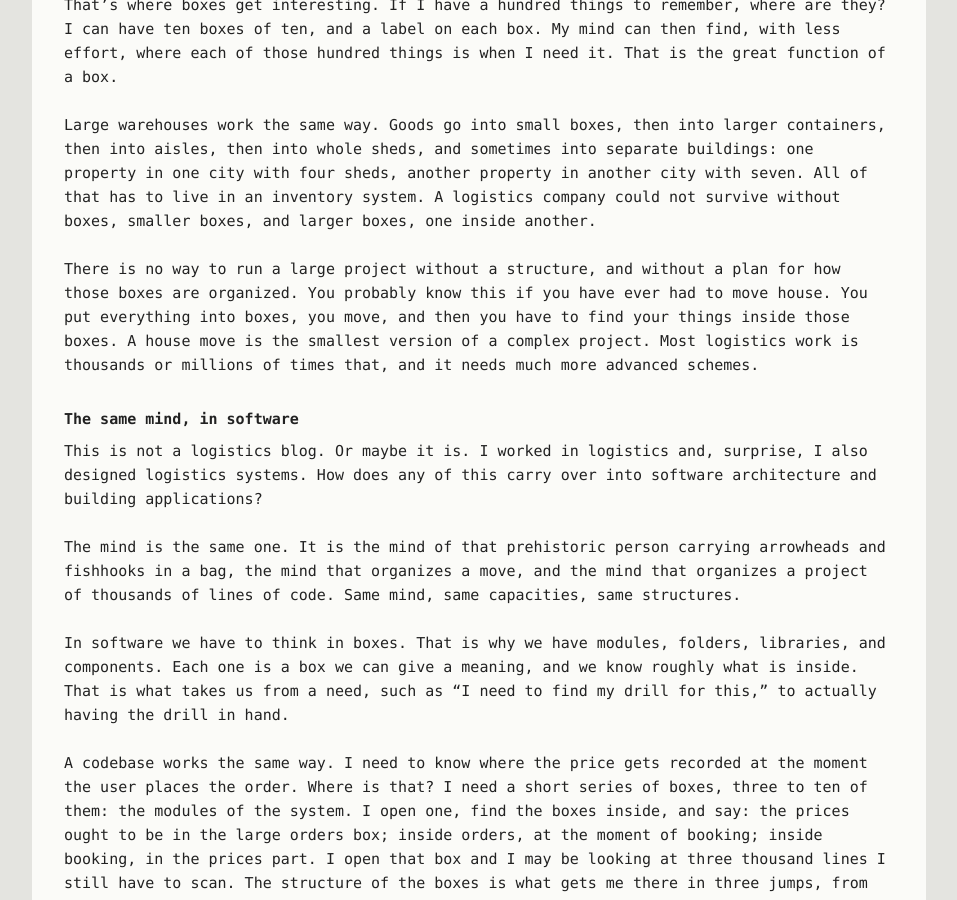
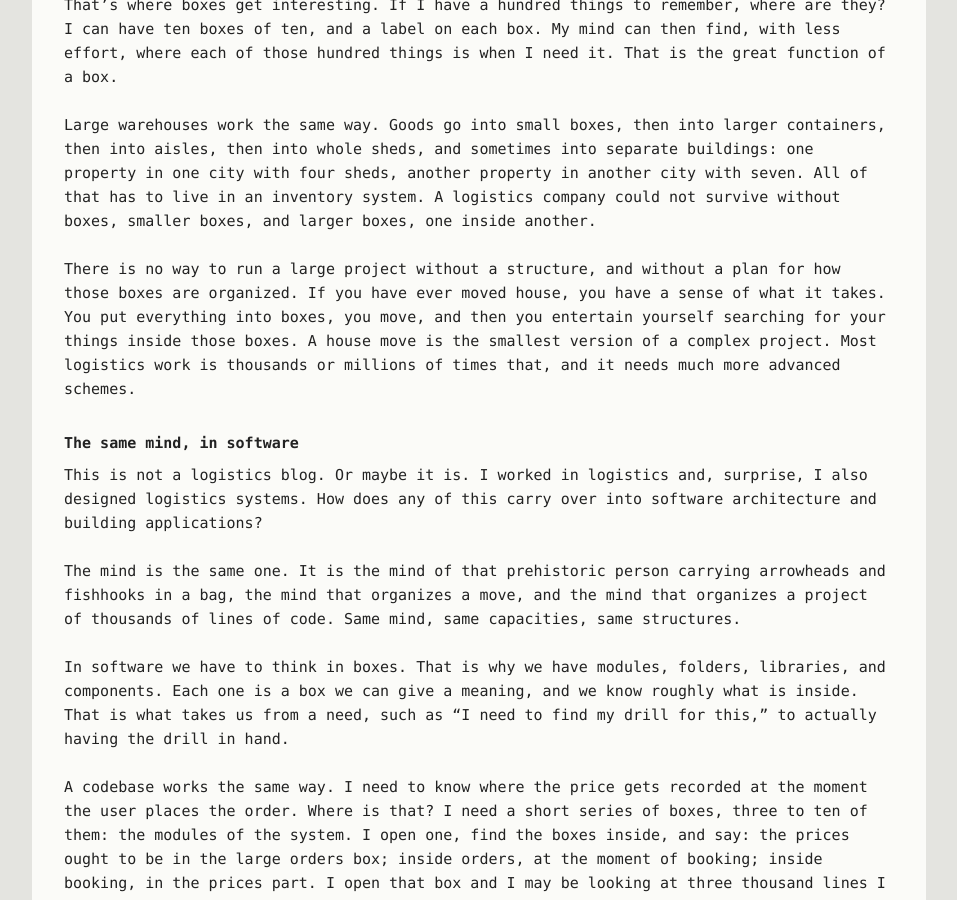
Before and after one commit to the-guish/the-dog-ate-my-typewriter, a Jekyll site: the page built from _posts/2026-11-01-my-dear-box.md, in a window 1280 px wide and 900 px high, scrolled down 734 px. Shown: the whole window, without its empty margins (161-1118 px from the left). Built offline with Jekyll 4.4.1, drawn with Linux system fonts in a browser that asks for light colours; our own code applies the rules of GitHub Pages for plain Markdown files.

Commit message:
Describe a house move as a sense of what it takes
Packing, moving, and then searching the boxes for your things replaces the flatter "you know this" line.

Co-authored-by: Luis Castro <the-guish@users.noreply.github.com>

```diff
--- a/_posts/2026-11-01-my-dear-box.md
+++ b/_posts/2026-11-01-my-dear-box.md
@@ -18,7 +18,7 @@ That's where boxes get interesting. If I have a hundred things to remember, wher
 
 Large warehouses work the same way. Goods go into small boxes, then into larger containers, then into aisles, then into whole sheds, and sometimes into separate buildings: one property in one city with four sheds, another property in another city with seven. All of that has to live in an inventory system. A logistics company could not survive without boxes, smaller boxes, and larger boxes, one inside another.
 
-There is no way to run a large project without a structure, and without a plan for how those boxes are organized. You probably know this if you have ever had to move house. You put everything into boxes, you move, and then you have to find your things inside those boxes. A house move is the smallest version of a complex project. Most logistics work is thousands or millions of times that, and it needs much more advanced schemes.
+There is no way to run a large project without a structure, and without a plan for how those boxes are organized. If you have ever moved house, you have a sense of what it takes. You put everything into boxes, you move, and then you entertain yourself searching for your things inside those boxes. A house move is the smallest version of a complex project. Most logistics work is thousands or millions of times that, and it needs much more advanced schemes.
 
 ## The same mind, in software
 
```
